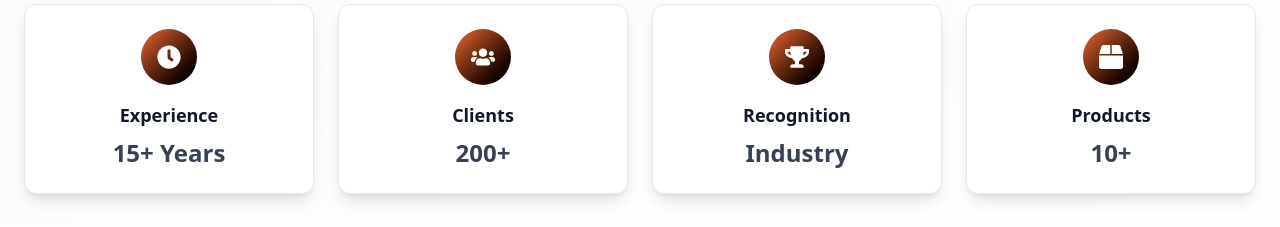
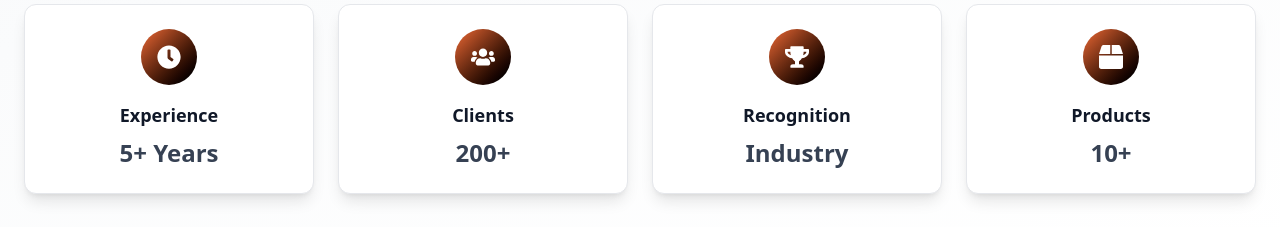
Before and after one commit to pappuyadav95230/Everonics, a Next.js app: page /about in a window 1280 px wide. Shown: the part 860-1087 px from the top of the page. Built offline with nearby package versions, Linux system fonts and the light colour scheme.

Commit message:
feat: add About page with hero section, trust indicators, and company overview components

```diff
--- a/app/about/page.tsx
+++ b/app/about/page.tsx
@@ -92,7 +92,7 @@ const AboutPage = () => {
                   Experience
                 </h3>
                 <p className="text-center text-gray-700 font-semibold text-2xl">
-                  15+ Years
+                  5+ Years
                 </p>
               </div>
 
```
